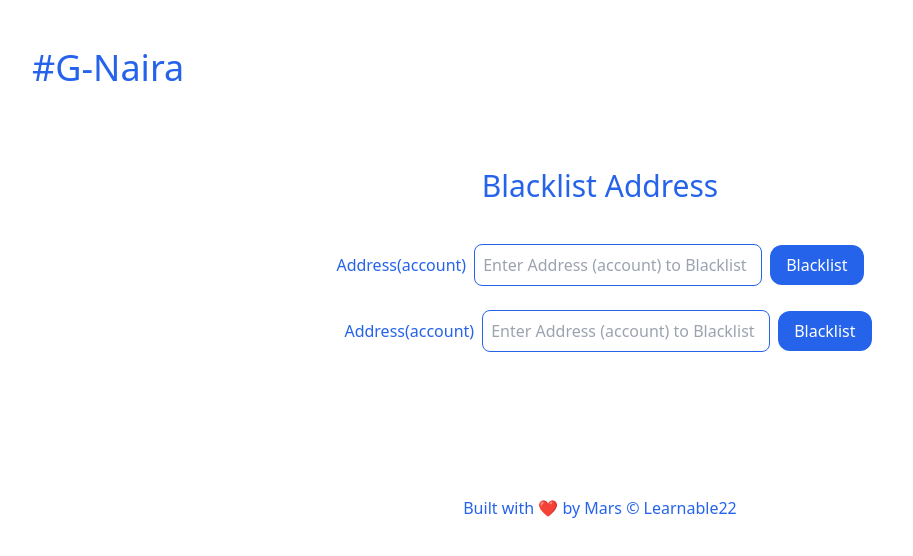
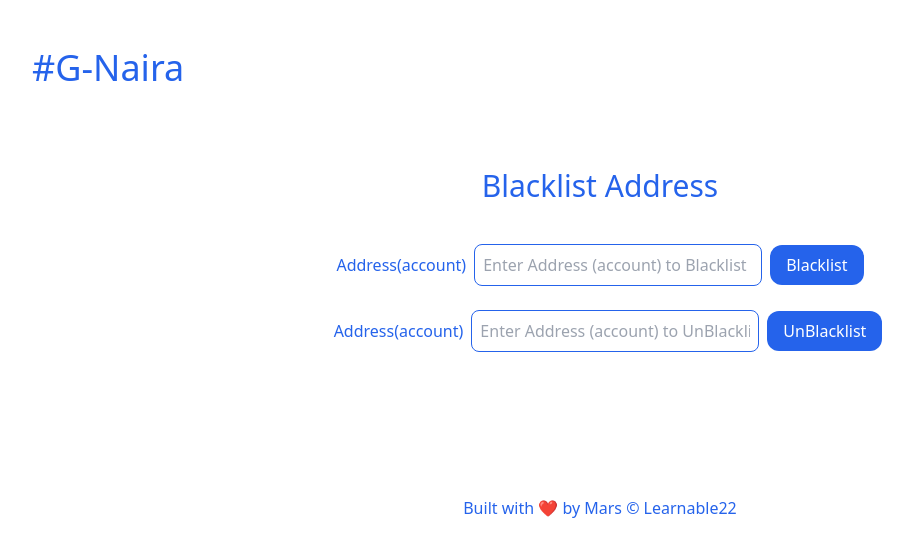
Before and after one commit to MarsIfeanyi/G-Naira-Digital-Currency, a React (Vite) app in the folder frontEnd/: page /blacklist in a window 1280 px wide. Shown: the top 556 px of the page, without its empty margins (40-953 px from the left). Built offline with nearby package versions, Linux system fonts and the light colour scheme.

Commit message:
Update file

```diff
--- a/frontEnd/src/pages/BlacklistUserPage.jsx
+++ b/frontEnd/src/pages/BlacklistUserPage.jsx
@@ -79,7 +79,7 @@ const BlacklistUserPage = () => {
             <input
               type="text"
               value={feedback}
-              placeholder="Enter Address (account) to Blacklist"
+              placeholder="Enter Address (account) to UnBlacklist"
               required
               onChange={(e) => setFeedback(e.target.value)}
               className="rounded-lg p-2 border border-blue-600 w-72"
@@ -88,31 +88,9 @@ const BlacklistUserPage = () => {
               type="submit"
               className="bg-blue-600 rounded-xl py-2 px-4 text-white ml-2   "
             >
-              Blacklist
+              UnBlacklist
             </button>
           </div>
-
-          {/* <div className="space-y-3 flex flex-col md:flex-row">
-            <label htmlFor="feedback" className="text-blue-600 mr-2">
-              Address(account)
-            </label>
-
-            <input
-              type="text"
-              value={feedback}
-              placeholder="Enter Address (account) to UnBlacklist"
-              required
-              onChange={(e) => setFeedback(e.target.value)}
-              className="rounded-lg p-2 border border-blue-600 w-80"
-            />
-
-            <button
-              type="submit"
-              className="bg-blue-600 rounded-xl py-2 px-4 text-white ml-2 "
-            >
-              UnBlacklist
-            </button>
-          </div> */}
         </div>
       </form>
     </div>
```
